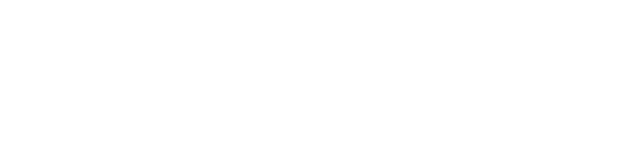
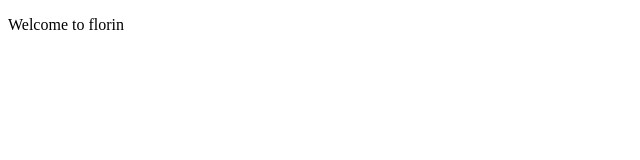
Before and after one commit to francescalily/lapTwoProject, a plain HTML site: page client/index.html in a window 1280 px wide. Shown: the whole page, without its empty margins (0-640 px from the left). Drawn offline with Linux system fonts and the light colour scheme.

Commit message:
testing testing commit

```diff
--- a/client/index.html
+++ b/client/index.html
@@ -5,5 +5,7 @@
     <meta name="viewport" content="width=device-width, initial-scale=1.0" />
     <title>Lap Two Project</title>
   </head>
-  <body></body>
+  <body>
+    <p>Welcome to florin</p>
+  </body>
 </html>
```
